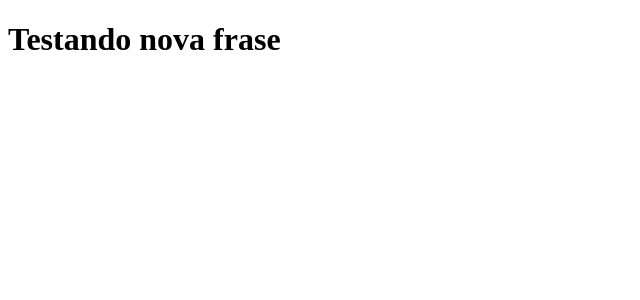
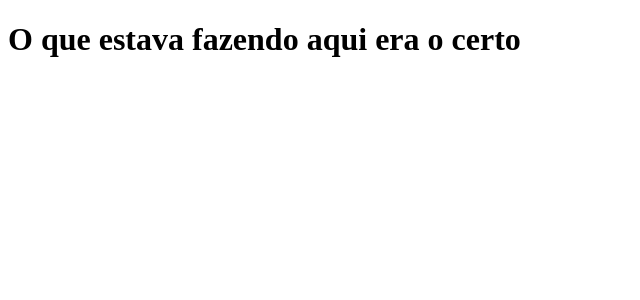
Before and after one commit to NilsonDayron/dayron.com.br, a Next.js app: page / in a window 1280 px wide. Shown: the top 300 px of the page, without its empty margins (0-640 px from the left). Built offline with nearby package versions, Linux system fonts and the light colour scheme.

Commit message:
testando nonvamennte

```diff
--- a/pages/index.js
+++ b/pages/index.js
@@ -1,5 +1,5 @@
 function Home () {
-    return <h1>Testando nova frase</h1>
+    return <h1>O que estava fazendo aqui era o certo</h1>
 }
 
 export default Home;
```
